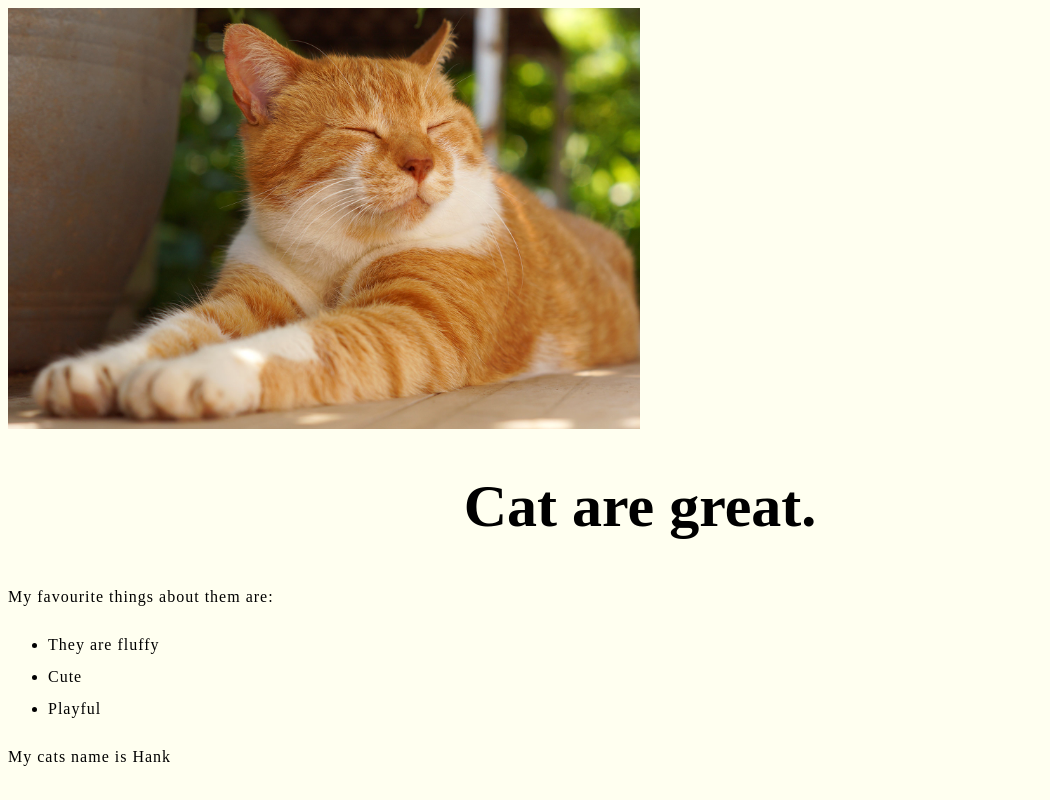
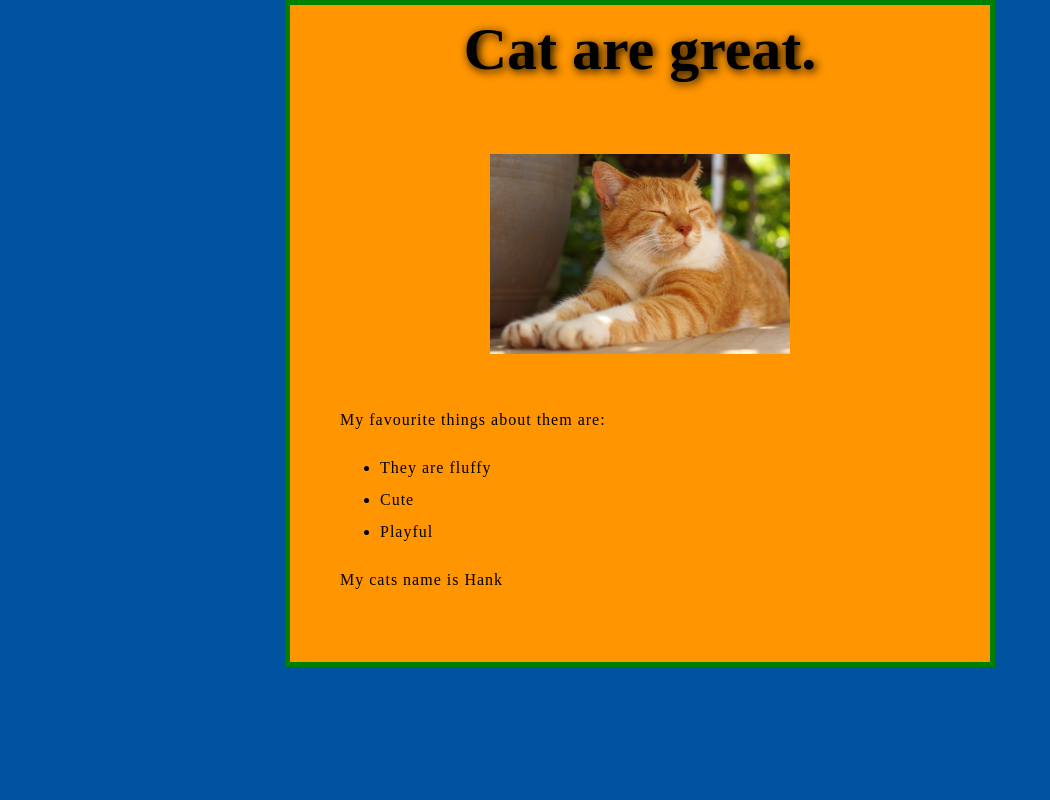
Before and after one commit to Grinner28/test-website, a plain HTML site: page index.html in a window 1280 px wide. Shown: the whole page, without its empty margins (0-1050 px from the left). Drawn offline with Linux system fonts and the light colour scheme.

Commit message:
"Added CSS style elements"

```diff
--- a/index.html
+++ b/index.html
@@ -9,9 +9,8 @@
 </head>
 
 <body>
+    <h1>Cat are great.</h1>
     <img src="images/relaxing-cat.jpg" alt="A ginger cat relaxing">
-</body>
-<h1>Cat are great.</h1>
 <p>My favourite things about them are:</p>
 <ul>
     <li>They are fluffy</li>
@@ -19,4 +18,5 @@
     <li>Playful</li>
 </ul>
 <p>My cats name is Hank</p>
+</body>
 </html>
--- a/styles/styles.css
+++ b/styles/styles.css
@@ -1,15 +1,25 @@
 html{
     font-size: 10px;
     font-family: font-family: 'Roboto', sans-serif;
+    background-color: #00539F;
 
 }
 body{
     background-color: ivory;
+    width: 600px;
+    margin: 0 auto;
+    background-color: #FF9500;
+    padding: 0 50px 50px 50px;
+    border: 5px solid green
 
 }
 h1{
     font-size: 60px;
     text-align: center;
+    margin: 0;
+    padding: 10px 0px 20px 0;
+    text-shadow: 2px 2px 10px black;
+
 
 }
 p, li{
@@ -20,6 +30,9 @@ p, li{
 }
 img{
     width: 50%;
-    height: 50%;
+    height: auto;
+    display: block;
+    margin:  50px auto;
 
-}
+
+    }
```
